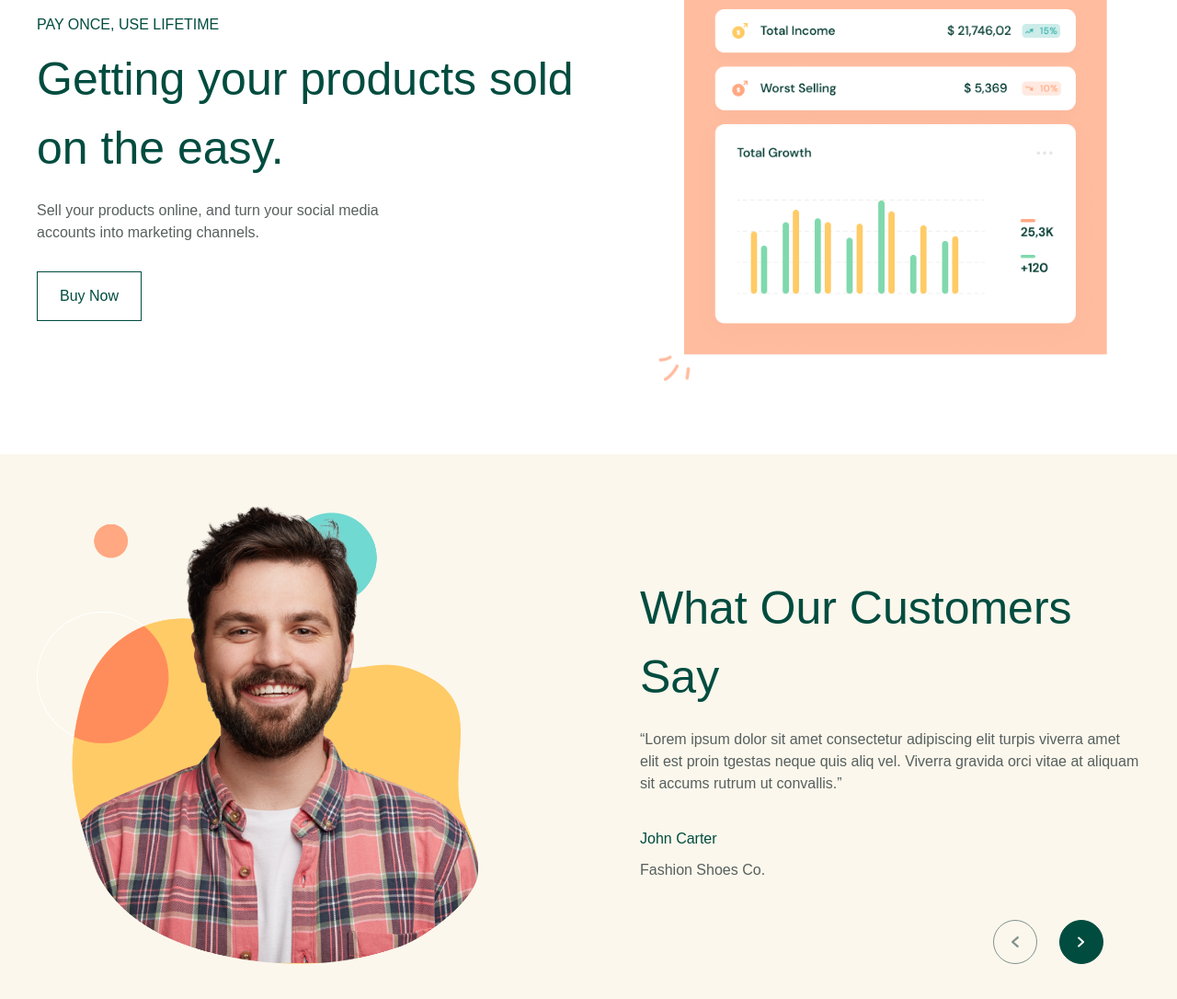
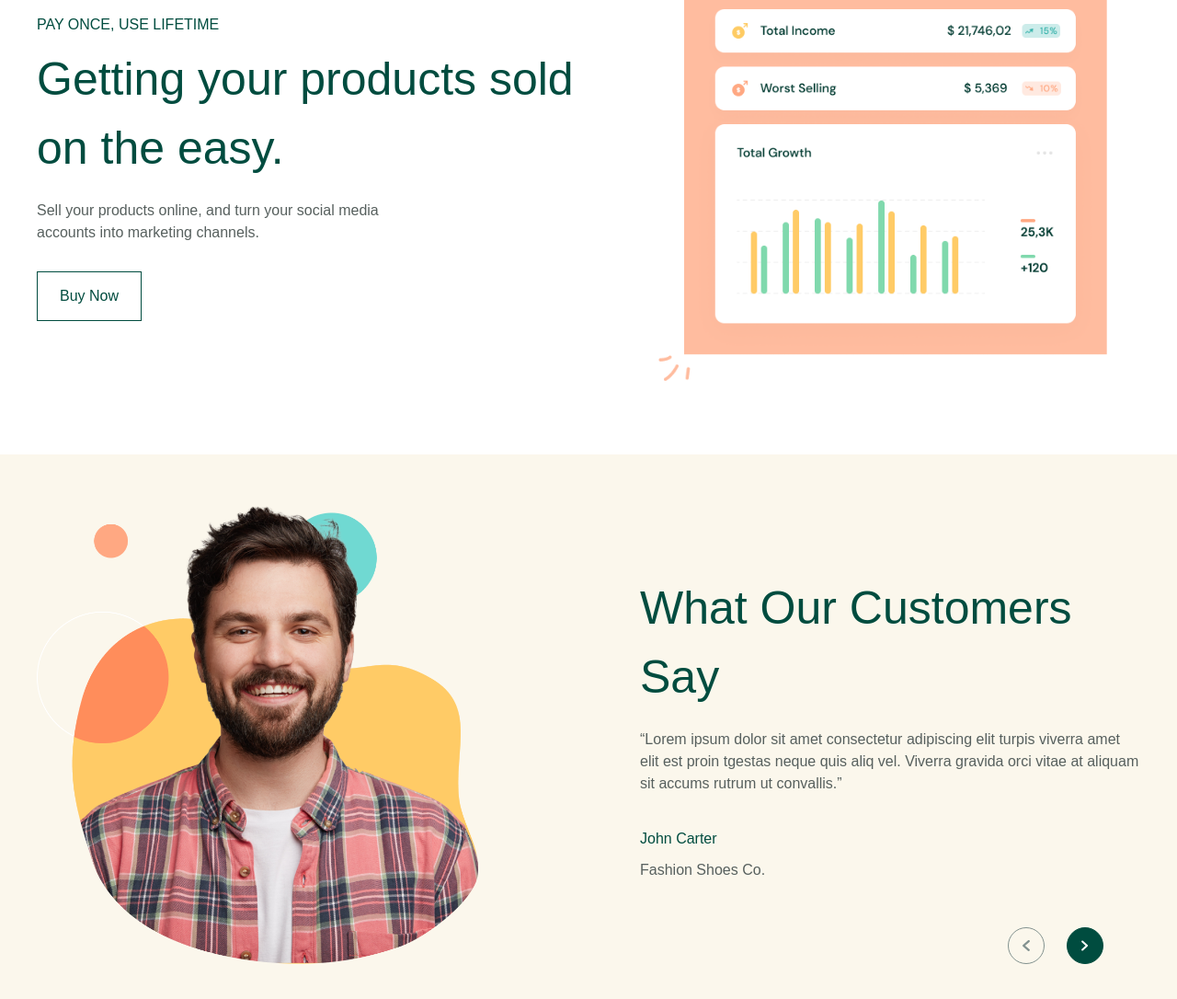
Before and after one commit to pujiragil/shopify-landing, a React app: page / in a window 1280 px wide. Shown: the part 3149-4235 px from the top of the page at 92% size. Built offline with nearby package versions, Linux system fonts and the light colour scheme; the HTML template or start-up script is replaced by a standard one.

Commit message:
style: change testimonial button

```diff
--- a/src/index.css
+++ b/src/index.css
@@ -78,7 +78,7 @@ button {
 
 /* Testimonial */
 .testimonial-button {
-  @apply h-12 w-12 bg-primary-100 rounded-full border border-primary-100 flex items-center justify-center transition-all duration-200 ease-in disabled:border-black-400 disabled:bg-transparent;
+  @apply h-10 w-10 bg-primary-100 rounded-full border border-primary-100 flex items-center justify-center transition-all duration-200 ease-in disabled:border-black-400 disabled:bg-transparent;
 }
 
 .testimonial-button.prev:disabled img {
```
